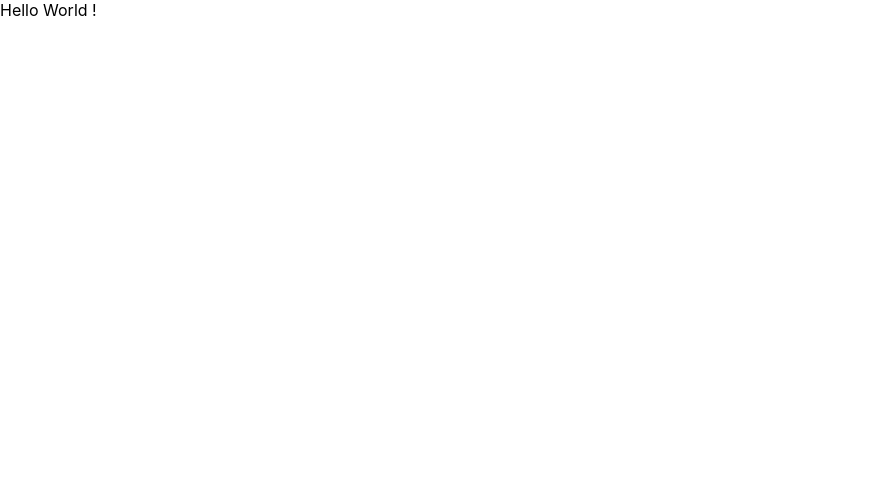
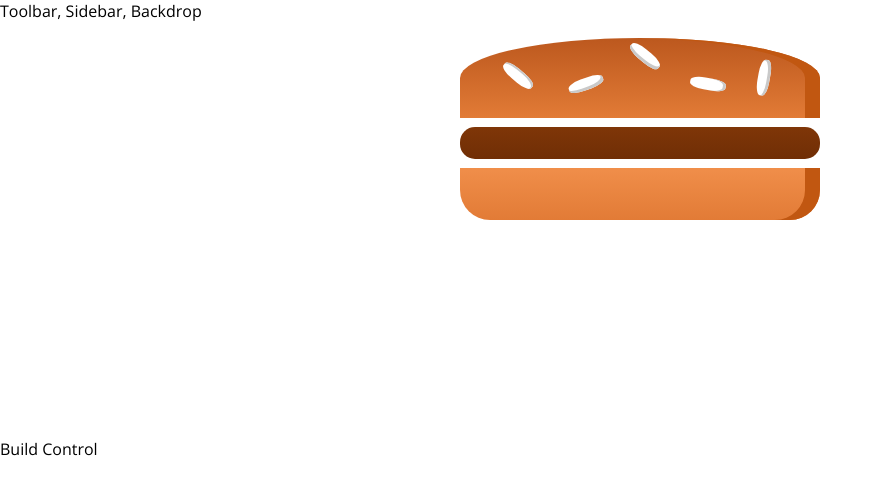
Before and after one commit to Rony20/Burger-Builder, a React (Create React App) app: page / in a window 1280 px wide. Shown: the top 494 px of the page, without its empty margins (0-883 px from the left). Built offline with nearby package versions, Linux system fonts and the light colour scheme.

Commit message:
Burger is created with custom ingredients.

```diff
--- a/package.json
+++ b/package.json
@@ -6,6 +6,7 @@
     "@testing-library/jest-dom": "^4.2.4",
     "@testing-library/react": "^9.5.0",
     "@testing-library/user-event": "^7.2.1",
+    "prop-types": "^15.7.2",
     "react": "^16.13.1",
     "react-dom": "^16.13.1",
     "react-scripts": "3.4.1"
--- a/src/App.js
+++ b/src/App.js
@@ -1,8 +1,17 @@
 import React, { Component } from "react";
+
+import Layout from "./components/Layout/Layout"
+import BurgerBuilder from "./containers/BurgerBuilder/BurgerBuilder"
 
 class App extends Component {
   render() {
-    return <div>Hello World !</div>;
+    return (
+      <div>
+        <Layout>
+          <BurgerBuilder />
+        </Layout>
+      </div>
+    );
   }
 }
 
--- /dev/null
+++ b/src/components/Burger/Burger.js
@@ -0,0 +1,27 @@
+import React from "react";
+
+import BurgerIngredient from "./BurgerIngredient/BurgerIngredient";
+
+import classes from "./Burger.module.css";
+
+const burger = (props) => {
+  const transformedIngredients = Object.keys(props.ingredients)
+    .map((igKey) => {
+      return [...Array(props.ingredients[igKey])].map((_, i) => {
+        return <BurgerIngredient key={igKey + i} type={igKey} />;
+      });
+    })
+    .reduce((arr, el) => {
+      return arr.concat(el);
+    }, []);
+
+  return (
+    <div className={classes.Burger}>
+      <BurgerIngredient type="bread-top" />
+      {transformedIngredients}
+      <BurgerIngredient type="bread-bottom" />
+    </div>
+  );
+};
+
+export default burger;
--- /dev/null
+++ b/src/components/Burger/Burger.module.css
@@ -0,0 +1,22 @@
+.Burger{
+    width: 100%;
+    margin: auto;
+    height: 250px;
+    text-align: center;
+    font-weight: bold;
+    font-size: 1.2rem;
+}
+
+@media (min-width: 1000px) and (min-height: 700px) {
+    .Burger{
+        width: 700px;
+        height: 600px;
+    }
+}
+
+@media (min-width: 500px) and (min-height: 401px) {
+    .Burger{
+        width: 450px;
+        height: 400px;
+    }
+}
--- /dev/null
+++ b/src/components/Burger/BurgerIngredient/BurgerIngredient.js
@@ -0,0 +1,52 @@
+import React, { Component } from "react";
+import PropTypes from "prop-types";
+
+import classes from "./BurgerIngredient.module.css";
+
+class BurgerIngredient extends Component {
+  render() {
+    let ingredient = null;
+
+    switch (this.props.type) {
+      case "bread-bottom":
+        ingredient = <div className={classes.BreadBottom}></div>;
+        break;
+
+      case "bread-top":
+        ingredient = (
+          <div className={classes.BreadTop}>
+            <div className={classes.Seeds1}></div>
+            <div className={classes.Seeds2}></div>
+          </div>
+        );
+        break;
+
+      case "meat":
+        ingredient = <div className={classes.Meat}></div>;
+        break;
+
+      case "cheese":
+        ingredient = <div className={classes.Cheese}></div>;
+        break;
+
+      case "bacon":
+        ingredient = <div className={classes.Bacon}></div>;
+        break;
+
+      case "salad":
+        ingredient = <div className={classes.Salad}></div>;
+        break;
+
+      default:
+        ingredient = null;
+    }
+
+    return ingredient;
+  }
+}
+
+BurgerIngredient.propTypes = {
+    type: PropTypes.string.isRequired
+}
+
+export default BurgerIngredient;
--- /dev/null
+++ b/src/components/Burger/BurgerIngredient/BurgerIngredient.module.css
@@ -0,0 +1,112 @@
+.BreadBottom {
+  height: 13%;
+  width: 80%;
+  background: linear-gradient(#f08e4a, #e27b36);
+  border-radius: 0 0 30px 30px;
+  box-shadow: inset -15px 0 #c15711;
+  margin: 2% auto;
+}
+
+.BreadTop {
+  height: 20%;
+  width: 80%;
+  background: linear-gradient(#bc581e, #e27b36);
+  border-radius: 50% 50% 0 0;
+  box-shadow: inset -15px 0 #c15711;
+  margin: 2% auto;
+  position: relative;
+}
+
+.Seeds1 {
+  width: 10%;
+  height: 15%;
+  position: absolute;
+  background-color: white;
+  left: 30%;
+  top: 50%;
+  border-radius: 40%;
+  transform: rotate(-20deg);
+  box-shadow: inset -2px -3px #c9c9c9;
+}
+
+.Seeds1:after {
+  content: "";
+  width: 100%;
+  height: 100%;
+  position: absolute;
+  background-color: white;
+  left: -170%;
+  top: -260%;
+  border-radius: 40%;
+  transform: rotate(60deg);
+  box-shadow: inset -1px 2px #c9c9c9;
+}
+
+.Seeds1:before {
+  content: "";
+  width: 100%;
+  height: 100%;
+  position: absolute;
+  background-color: white;
+  left: 180%;
+  top: -50%;
+  border-radius: 40%;
+  transform: rotate(60deg);
+  box-shadow: inset -1px -3px #c9c9c9;
+}
+
+.Seeds2 {
+  width: 10%;
+  height: 15%;
+  position: absolute;
+  background-color: white;
+  left: 64%;
+  top: 50%;
+  border-radius: 40%;
+  transform: rotate(10deg);
+  box-shadow: inset -3px 0 #c9c9c9;
+}
+
+.Seeds2:before {
+  content: "";
+  width: 100%;
+  height: 100%;
+  position: absolute;
+  background-color: white;
+  left: 150%;
+  top: -130%;
+  border-radius: 40%;
+  transform: rotate(90deg);
+  box-shadow: inset 1px 3px #c9c9c9;
+}
+
+.Meat {
+  width: 80%;
+  height: 8%;
+  background: linear-gradient(#7f3608, #702e05);
+  margin: 2% auto;
+  border-radius: 15px;
+}
+
+.Cheese {
+  width: 90%;
+  height: 4.5%;
+  margin: 2% auto;
+  background: linear-gradient(#f4d004, #d6bb22);
+  border-radius: 20px;
+}
+
+.Salad {
+  width: 85%;
+  height: 7%;
+  margin: 2% auto;
+  background: linear-gradient(#228c1d, #91ce50);
+  border-radius: 20px;
+}
+
+.Bacon {
+  width: 80%;
+  height: 3%;
+  background: linear-gradient(#bf3813, #c45e38);
+  margin: 2% auto;
+}
--- /dev/null
+++ b/src/components/Layout/Layout.js
@@ -0,0 +1,16 @@
+import React from "react";
+
+import Aux from "../../hoc/Auxiliary";
+
+import classes from "./Layout.module.css";
+
+const layout = (props) => {
+  return (
+    <Aux>
+      <div>Toolbar, Sidebar, Backdrop</div>
+      <main className={classes.Content}>{props.children}</main>
+    </Aux>
+  );
+};
+
+export default layout;
--- /dev/null
+++ b/src/components/Layout/Layout.module.css
@@ -0,0 +1,3 @@
+.Content {
+  margin-top: 16px;
+}
--- /dev/null
+++ b/src/containers/BurgerBuilder/BurgerBuilder.js
@@ -0,0 +1,26 @@
+import React, { Component } from "react";
+
+import Burger from "../../components/Burger/Burger"
+import Aux from "../../hoc/Auxiliary";
+
+class BurgerBuilder extends Component {
+    state = {
+        ingredients: {
+            salad: 0,
+            bacon: 0,
+            cheese: 0,
+            meat:1
+        }
+    }
+
+  render() {
+    return <Aux>
+        <Burger ingredients={this.state.ingredients}/>
+        <div>
+            Build Control
+        </div>
+    </Aux>;
+  }
+}
+
+export default BurgerBuilder;
--- /dev/null
+++ b/src/hoc/Auxiliary.js
@@ -0,0 +1,3 @@
+const aux = (props) => props.children;
+
+export default aux;
--- a/src/index.css
+++ b/src/index.css
@@ -1,6 +1,6 @@
 body {
   margin: 0;
-  font-family: -apple-system, BlinkMacSystemFont, 'Segoe UI', 'Roboto', 'Oxygen',
+  font-family: 'Open Sans',-apple-system, BlinkMacSystemFont, 'Segoe UI', 'Roboto', 'Oxygen',
     'Ubuntu', 'Cantarell', 'Fira Sans', 'Droid Sans', 'Helvetica Neue',
     sans-serif;
   -webkit-font-smoothing: antialiased;
```
